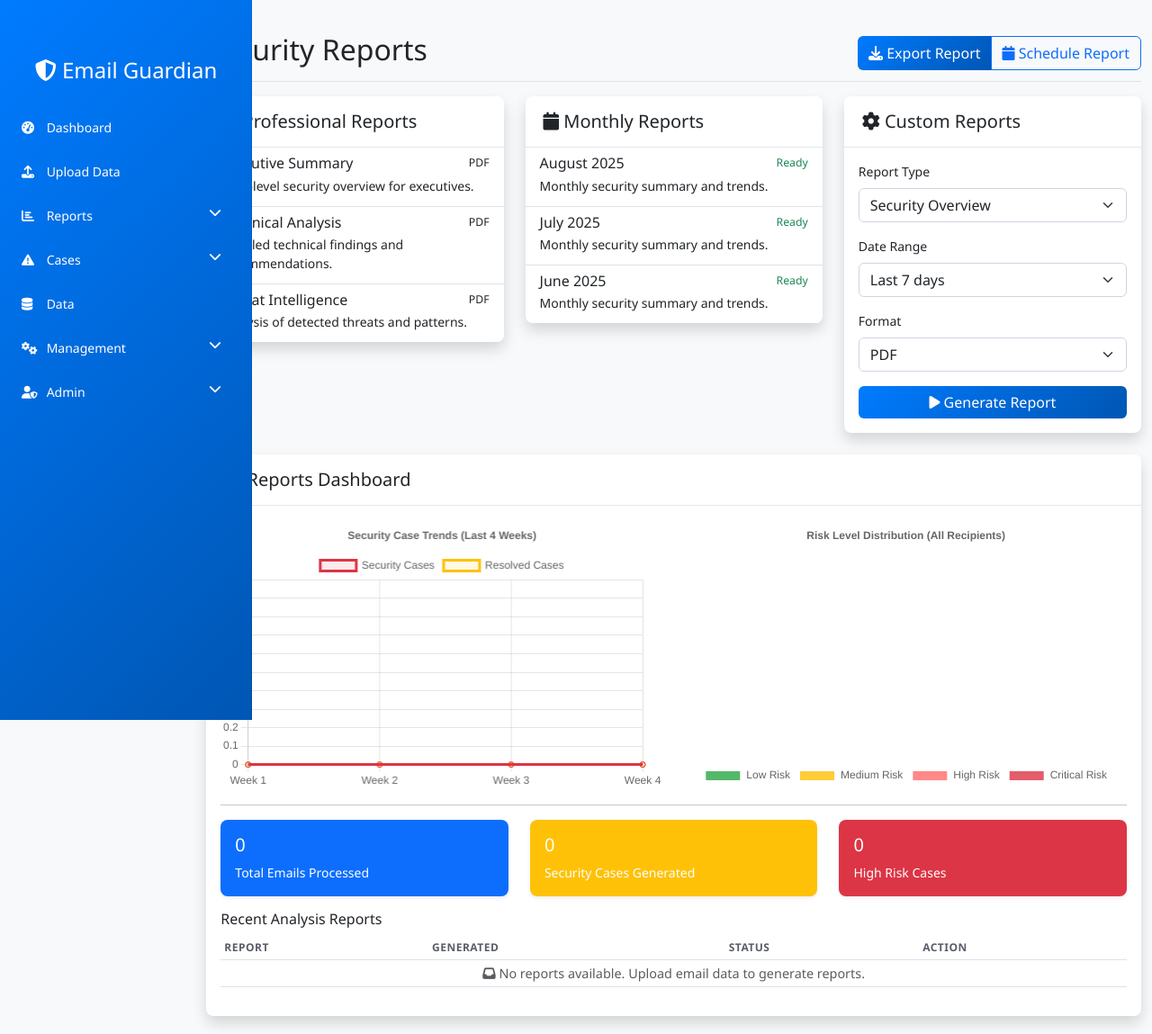
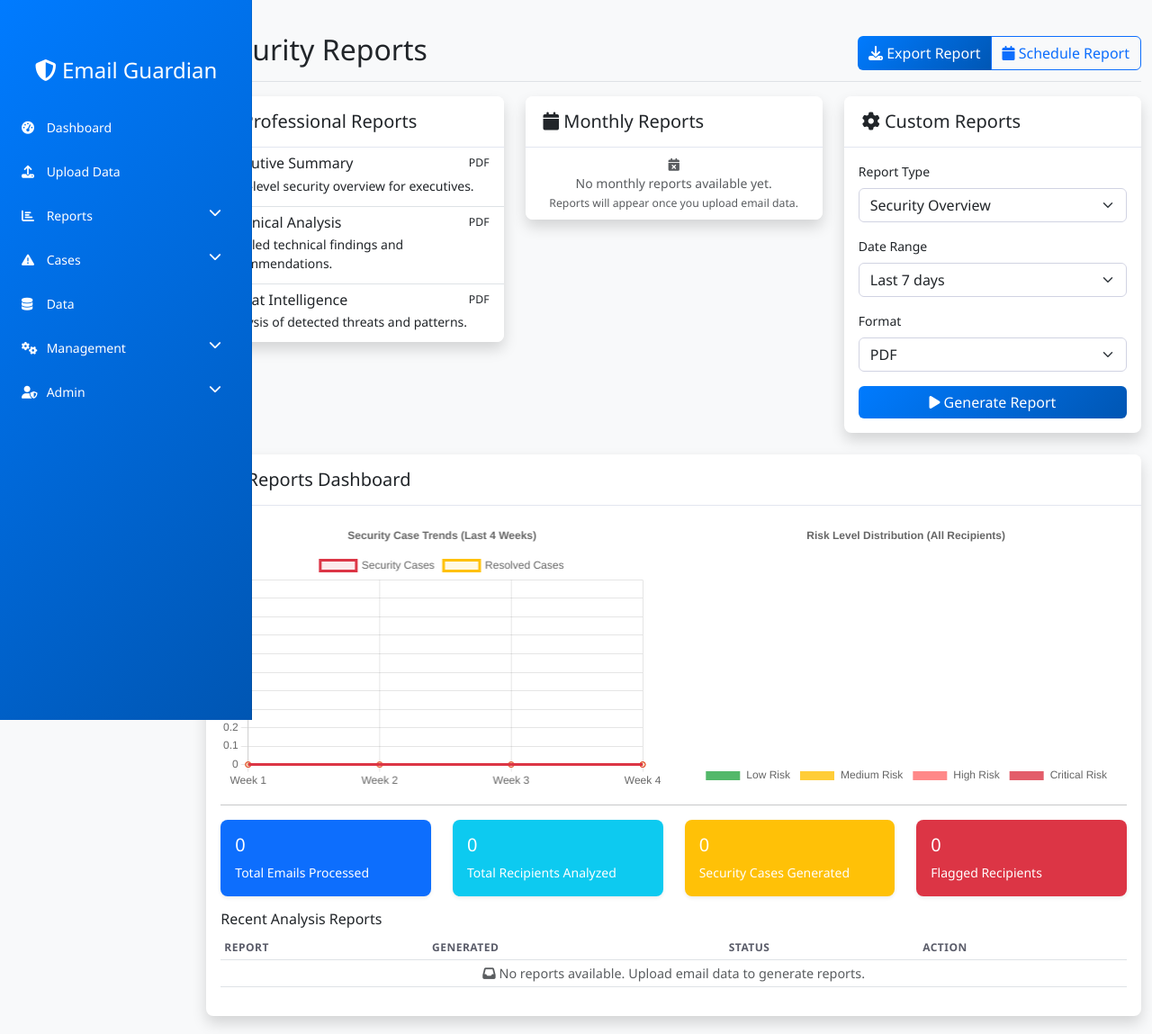
Before and after one commit to Rudolph001/EG_v1, a Flask app: page /reports in a window 1280 px wide. Shown: the whole page at 90% size. Run offline with Flask 3, Linux system fonts and the light colour scheme; some libraries are stand-ins or nearby versions.

Commit message:
Add monthly reports and top risk sender analysis to security platform
Update the reports endpoint in routes.py to generate monthly security reports and identify top risk senders based on actual uploaded data. Refactor templates/reports.html to display this new information.

Replit-Commit-Author: Agent
Replit-Commit-Session-Id: a177360d-45f9-4448-a16a-6ddc7fdb0e3e
Replit-Commit-Checkpoint-Type: full_checkpoint
Replit-Commit-Screenshot-Url: https://storage.googleapis.com/screenshot-production-us-central1/dfc153a3-2d75-44c4-a699-19ad85c2c0cd/a177360d-45f9-4448-a16a-6ddc7fdb0e3e/hdh1Xbn

```diff
--- a/routes.py
+++ b/routes.py
@@ -377,8 +377,44 @@ def reports():
 
         # Summary statistics
         total_emails = EmailRecord.query.count()
+        total_recipients = RecipientRecord.query.count()
         total_cases = Case.query.count()
         high_risk_cases = Case.query.filter(Case.severity.in_(['high', 'critical'])).count()
+        flagged_recipients = RecipientRecord.query.filter_by(flagged=True).count()
+
+        # Generate monthly reports based on actual data
+        monthly_reports = []
+        for i in range(3):  # Last 3 months
+            month_start = datetime.utcnow().replace(day=1) - timedelta(days=32*i)
+            month_start = month_start.replace(day=1)
+            month_end = (month_start.replace(day=28) + timedelta(days=4)).replace(day=1) - timedelta(days=1)
+
+            emails_in_month = EmailRecord.query.filter(
+                EmailRecord.processed_at >= month_start,
+                EmailRecord.processed_at <= month_end
+            ).count()
+
+            cases_in_month = Case.query.filter(
+                Case.created_at >= month_start,
+                Case.created_at <= month_end
+            ).count()
+
+            if emails_in_month > 0 or cases_in_month > 0:
+                monthly_reports.append({
+                    'month_name': month_start.strftime('%B %Y'),
+                    'emails_processed': emails_in_month,
+                    'cases_generated': cases_in_month,
+                    'status': 'Ready' if emails_in_month > 0 else 'No Data'
+                })
+
+        # Get top risk senders from actual data
+        top_risk_senders = db.session.query(
+            EmailRecord.sender,
+            func.avg(RecipientRecord.risk_score).label('avg_risk'),
+            func.count(RecipientRecord.id).label('recipient_count')
+        ).join(RecipientRecord).group_by(EmailRecord.sender).order_by(
+            func.avg(RecipientRecord.risk_score).desc()
+        ).limit(5).all()
 
         report_data = {
             'threat_trends': {
@@ -393,10 +429,20 @@ def reports():
                 'critical': risk_critical
             },
             'recent_activity': recent_activity,
+            'monthly_reports': monthly_reports,
+            'top_risk_senders': [
+                {
+                    'sender': sender[0],
+                    'avg_risk': round(float(sender[1]), 2),
+                    'recipient_count': sender[2]
+                } for sender in top_risk_senders
+            ],
             'summary': {
                 'total_emails': total_emails,
+                'total_recipients': total_recipients,
                 'total_cases': total_cases,
-                'high_risk_cases': high_risk_cases
+                'high_risk_cases': high_risk_cases,
+                'flagged_recipients': flagged_recipients
             }
         }
 
--- a/templates/reports.html
+++ b/templates/reports.html
@@ -56,27 +56,25 @@
                 <h5 class="mb-0"><i class="fas fa-calendar"></i> Monthly Reports</h5>
             </div>
             <div class="list-group list-group-flush">
-                <a href="#" class="list-group-item list-group-item-action">
-                    <div class="d-flex w-100 justify-content-between">
-                        <h6 class="mb-1">August 2025</h6>
-                        <small class="text-success">Ready</small>
+                {% if report_data.monthly_reports %}
+                    {% for month_report in report_data.monthly_reports %}
+                    <a href="#" class="list-group-item list-group-item-action">
+                        <div class="d-flex w-100 justify-content-between">
+                            <h6 class="mb-1">{{ month_report.month_name }}</h6>
+                            <small class="text-success">{{ month_report.status }}</small>
+                        </div>
+                        <p class="mb-1">{{ month_report.emails_processed }} emails processed, {{ month_report.cases_generated }} cases generated.</p>
+                    </a>
+                    {% endfor %}
+                {% else %}
+                    <div class="list-group-item">
+                        <div class="text-center text-muted">
+                            <i class="fas fa-calendar-times"></i><br>
+                            No monthly reports available yet.<br>
+                            <small>Reports will appear once you upload email data.</small>
+                        </div>
                     </div>
-                    <p class="mb-1">Monthly security summary and trends.</p>
-                </a>
-                <a href="#" class="list-group-item list-group-item-action">
-                    <div class="d-flex w-100 justify-content-between">
-                        <h6 class="mb-1">July 2025</h6>
-                        <small class="text-success">Ready</small>
-                    </div>
-                    <p class="mb-1">Monthly security summary and trends.</p>
-                </a>
-                <a href="#" class="list-group-item list-group-item-action">
-                    <div class="d-flex w-100 justify-content-between">
-                        <h6 class="mb-1">June 2025</h6>
-                        <small class="text-success">Ready</small>
-                    </div>
-                    <p class="mb-1">Monthly security summary and trends.</p>
-                </a>
+                {% endif %}
             </div>
         </div>
     </div>
@@ -144,7 +142,7 @@
 
         <!-- Summary Cards -->
         <div class="row mb-3">
-            <div class="col-md-4">
+            <div class="col-md-3">
                 <div class="card bg-primary text-white">
                     <div class="card-body">
                         <h5>{{ "{:,}".format(report_data.summary.total_emails) }}</h5>
@@ -152,7 +150,15 @@
                     </div>
                 </div>
             </div>
-            <div class="col-md-4">
+            <div class="col-md-3">
+                <div class="card bg-info text-white">
+                    <div class="card-body">
+                        <h5>{{ "{:,}".format(report_data.summary.total_recipients) }}</h5>
+                        <p class="mb-0">Total Recipients Analyzed</p>
+                    </div>
+                </div>
+            </div>
+            <div class="col-md-3">
                 <div class="card bg-warning text-white">
                     <div class="card-body">
                         <h5>{{ "{:,}".format(report_data.summary.total_cases) }}</h5>
@@ -160,15 +166,52 @@
                     </div>
                 </div>
             </div>
-            <div class="col-md-4">
+            <div class="col-md-3">
                 <div class="card bg-danger text-white">
                     <div class="card-body">
-                        <h5>{{ "{:,}".format(report_data.summary.high_risk_cases) }}</h5>
-                        <p class="mb-0">High Risk Cases</p>
+                        <h5>{{ "{:,}".format(report_data.summary.flagged_recipients) }}</h5>
+                        <p class="mb-0">Flagged Recipients</p>
                     </div>
                 </div>
             </div>
         </div>
+
+        <!-- Top Risk Senders from Your Data -->
+        {% if report_data.top_risk_senders %}
+        <h6>Top Risk Senders (From Your Uploaded Data)</h6>
+        <div class="table-responsive mb-4">
+            <table class="table table-sm">
+                <thead>
+                    <tr>
+                        <th>Sender Email</th>
+                        <th>Average Risk Score</th>
+                        <th>Recipient Count</th>
+                        <th>Risk Level</th>
+                    </tr>
+                </thead>
+                <tbody>
+                    {% for sender in report_data.top_risk_senders %}
+                    <tr>
+                        <td>{{ sender.sender }}</td>
+                        <td>{{ sender.avg_risk }}</td>
+                        <td>{{ "{:,}".format(sender.recipient_count) }}</td>
+                        <td>
+                            {% if sender.avg_risk >= 8.0 %}
+                                <span class="badge bg-danger">Critical</span>
+                            {% elif sender.avg_risk >= 5.0 %}
+                                <span class="badge bg-warning text-dark">High</span>
+                            {% elif sender.avg_risk >= 2.0 %}
+                                <span class="badge bg-info">Medium</span>
+                            {% else %}
+                                <span class="badge bg-success">Low</span>
+                            {% endif %}
+                        </td>
+                    </tr>
+                    {% endfor %}
+                </tbody>
+            </table>
+        </div>
+        {% endif %}
 
         <!-- Recent Report Activity -->
         <h6>Recent Analysis Reports</h6>
```
